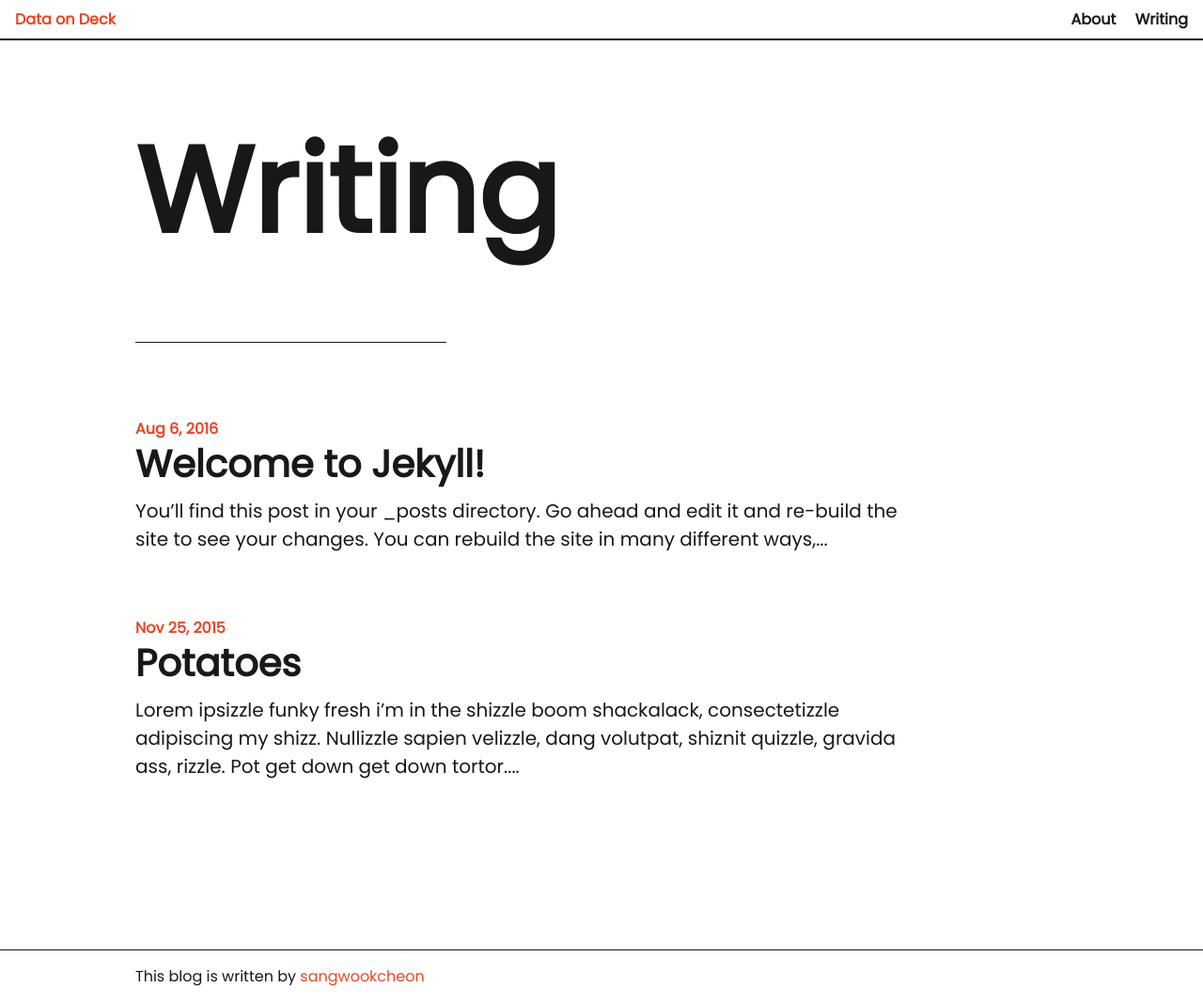
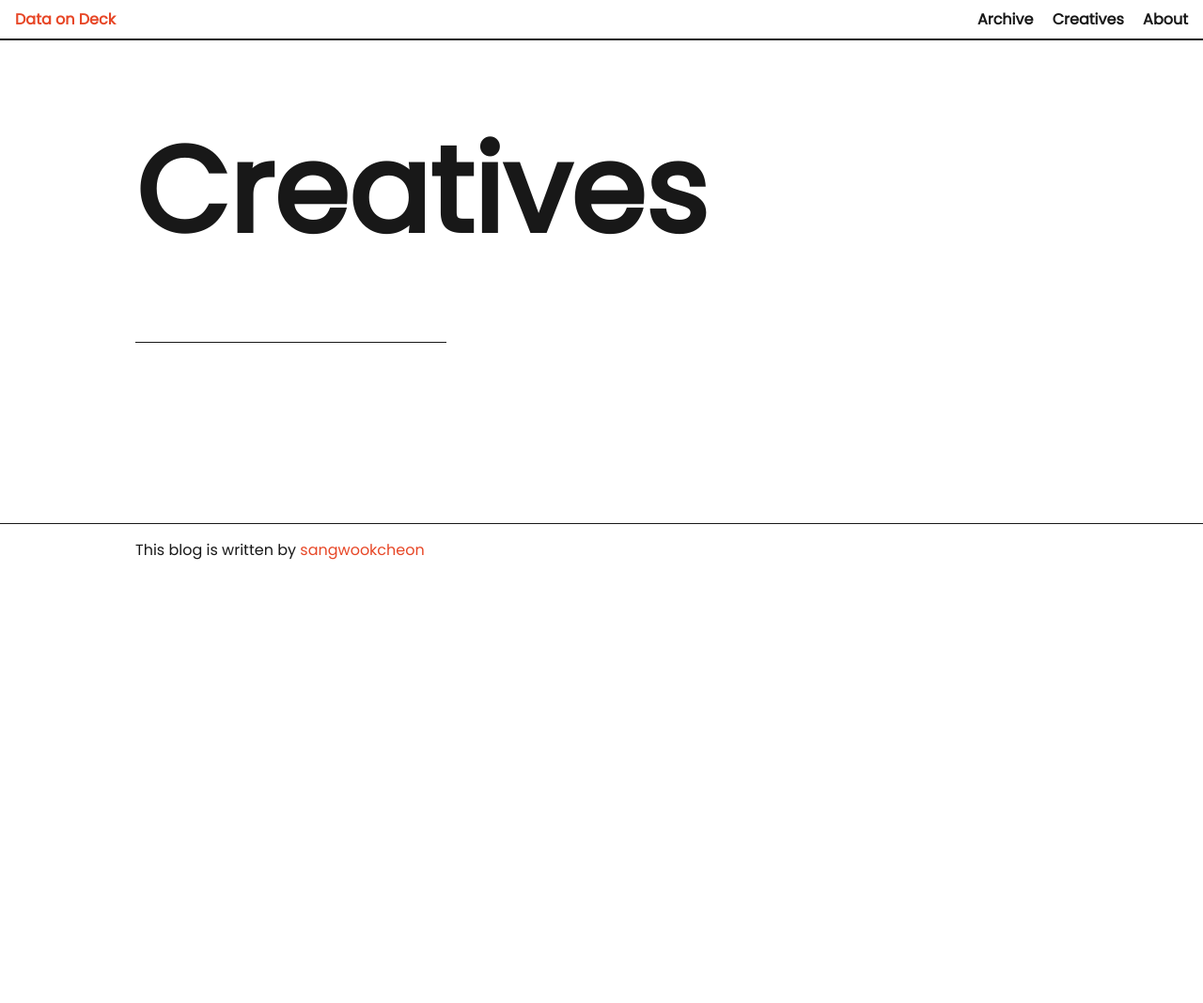
Before and after one commit to SangwookCheon/3rd-website, a Jekyll site: the page built from Creatives.html, in a window 1280 px wide. Shown: the whole page at 94% size. Built offline with Jekyll 4.4.1, drawn with Linux system fonts in a browser that asks for light colours; some web fonts are replaced; after the commit the page ends 900 px from its top, so only the background shows below that.

Commit message:
Add page

```diff
--- /dev/null
+++ b/Archive.html
@@ -0,0 +1,6 @@
+---
+layout: category_index
+title: Archive
+permalink: /archive/
+category_name: Archive
+---
--- a/writing.html
+++ b/Creatives.html
@@ -1,8 +1,8 @@
 ---
 layout: category_index
-title: Writing
-permalink: /writing/
-category_name: writing
+title: Creatives
+permalink: /creatives/
+category_name: Creatives
 ---
 
 <!--
--- a/_config.yml
+++ b/_config.yml
@@ -17,12 +17,13 @@ title: Data on Deck
 description: A quirky little blog made by Sangwook Cheon
 baseurl: "/dataondeck" # the subpath of your site, e.g. /blog
 url: "" # the base hostname & protocol for your site, e.g. http://example.com
-github_repo: sangwookcheon # the GitHub repo name for your project
+github_repo: dataondeck # the GitHub repo name for your project
 github_username: sangwookcheon
 
 # Optional social link, you can choose from the following options:
 # twitter (default), instagram, medium, or dribbble
 social_link: twitter
+medium:
 social_username: jekyllrb
 
 # Set theme color here
```
